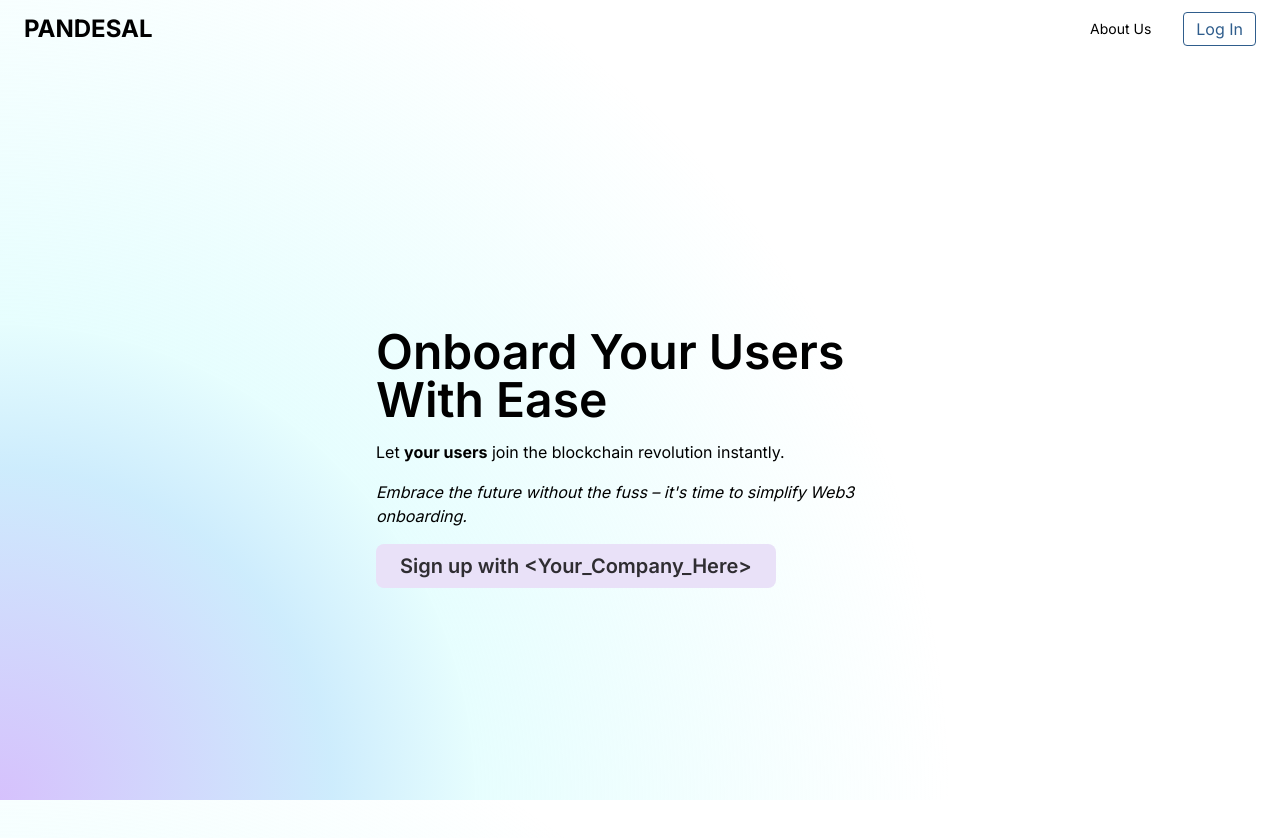
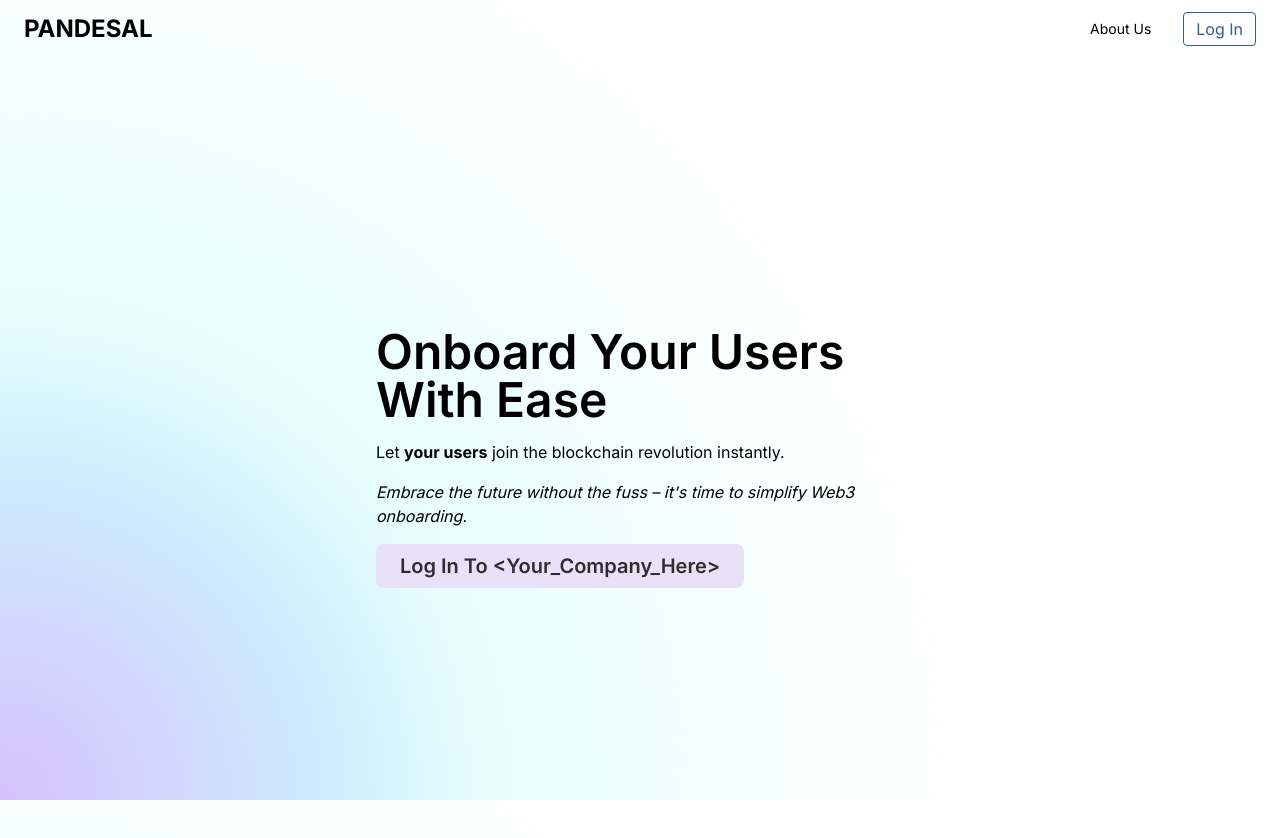
Before and after one commit to 0xbryanf/pandesal-ethonline2023, a Next.js app in the folder client/: page / in a window 1280 px wide. Shown: the top 838 px of the page. Built offline with nearby package versions, Linux system fonts and the light colour scheme; no server answers.

Commit message:
Minor copy change on homepage

```diff
--- a/client/app/page.tsx
+++ b/client/app/page.tsx
@@ -24,7 +24,7 @@ export default function Home() {
           Embrace the future without the fuss – it's time to simplify Web3 onboarding.
         </p>
         <a className='bg-[#E9E1F8] rounded rounded-lg px-6 py-2 hover:shadow-md duration-100 text-xl text-black/80 font-semibold' href={googleOauth()}>
-          Sign up with &lt;Your_Company_Here&gt;
+          Log In To &lt;Your_Company_Here&gt;
         </a>
 
       </div>
```
